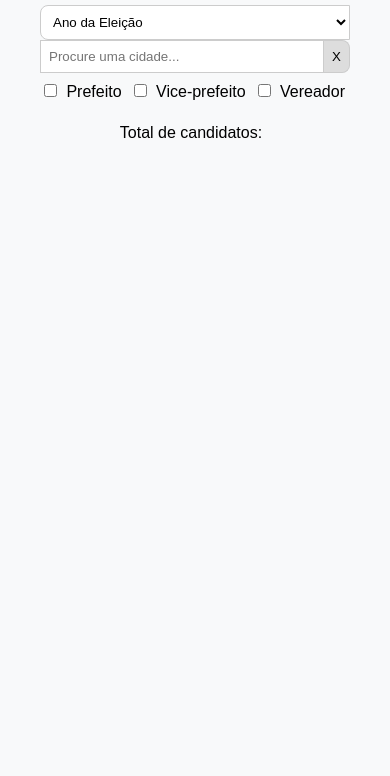
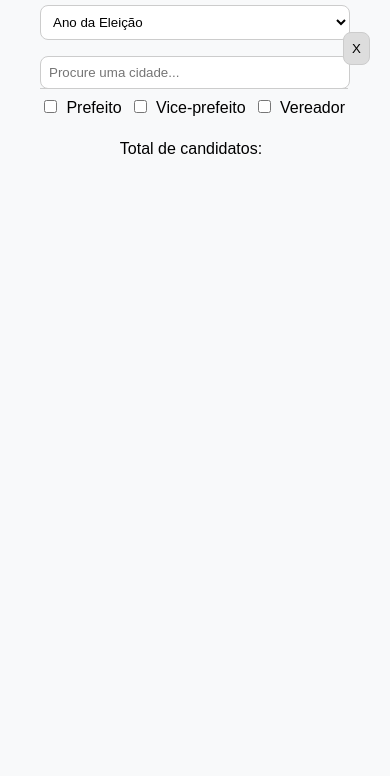
Before and after one commit to murillo-ferrari/divulgacand2024, a plain HTML site: page index.html in a window 390 px wide. Shown: the part 68-844 px from the top of the page. Drawn offline with Linux system fonts and the light colour scheme.

Commit message:
Ajustes mobile nos campos de busca
Changes to be committed:
	modified:   index.html
	modified:   scripts.js
	modified:   styles.css

```diff
--- a/index.html
+++ b/index.html
@@ -31,7 +31,6 @@
             </div>
             <div class="search-box">
                 <input type="text" class="search-box__input" id="searchBox" placeholder="Procure uma cidade...">
-                <button class="search-box__clear-button" id="clearButton">X</button>
                 <ul class="search-box__suggestions" id="suggestions"></ul>
             </div>
             <div class="checkbox-buttons">
@@ -45,6 +44,7 @@
                     <input type="checkbox" name="office" value="13" class="checkbox-buttons__input"> Vereador
                 </label>
             </div>
+            <button class="search-box__clear-button" id="clearButton">X</button>
         </div>
         <div class="divulga-Cand__totalCandidates">
             <p>Total de candidatos: </p><span id="totalCandidates"></span>
--- a/scripts.js
+++ b/scripts.js
@@ -9,18 +9,18 @@ document.addEventListener("DOMContentLoaded", () => {
     const searchResult        = [];
     const electionYearData    = [];
     const tseElectionData     = [
-        {id:2045202024,ano:2024,nomeEleicao:"Eleições Municipais 2024",tipoEleicao:"O",tipoAbrangencia:"M",dataEleicao:2024-10-06,},
-        {id:2040602022,ano:2022,nomeEleicao:"Eleição Geral Federal 2022",tipoEleicao:"O",tipoAbrangencia:"F",dataEleicao:2022-10-02,},
-        //{id:2032002020,ano:2020,nomeEleicao:"Eleições Municipais 2020 - AP",tipoEleicao:"O",tipoAbrangencia:"M",dataEleicao:2020-11-14,},
-        {id:2030402020,ano:2020,nomeEleicao:"Eleições Municipais 2020",tipoEleicao:"O",tipoAbrangencia:"M",dataEleicao:2020-11-15,},
-        {id:2022802018,ano:2018,nomeEleicao:"Eleição Geral Federal 2018",tipoEleicao:"O",tipoAbrangencia:"F",dataEleicao:2018-10-07,},
-        {id:2,ano:2016,nomeEleicao:"Eleições Municipais 2016",tipoEleicao:"O",tipoAbrangencia:"M",dataEleicao:2016-10-02,},
-        {id:680,ano:2014,nomeEleicao:"Eleições Gerais 2014",tipoEleicao:"O",tipoAbrangencia:"F",dataEleicao:2014-10-05,},
-        {id:1699,ano:2012,nomeEleicao:"Eleição Municipal 2012",tipoEleicao:"O",tipoAbrangencia:"M",dataEleicao:2012-10-07,},
-        {id:14417,ano:2010,nomeEleicao:"Eleições 2010",tipoEleicao:"O",tipoAbrangencia:"F",dataEleicao:null,},
-        {id:14422,ano:2008,nomeEleicao:"Eleições 2008",tipoEleicao:"O",tipoAbrangencia:"M",dataEleicao:2008-10-05,},
-        {id:14423,ano:2006,nomeEleicao:"Eleições 2006",tipoEleicao:"O",tipoAbrangencia:"F",dataEleicao:null,},
-        {id:14431,ano:2004,nomeEleicao:"Eleições 2004",tipoEleicao:"O",tipoAbrangencia:"M",dataEleicao:null,}
+        {id:2045202024,ano:2024,nomeEleicao:"Eleições Municipais 2024",tipoEleicao:"O",tipoAbrangencia:"M",dataEleicao:"2024-10-06"},
+        {id:2040602022,ano:2022,nomeEleicao:"Eleição Geral Federal 2022",tipoEleicao:"O",tipoAbrangencia:"F",dataEleicao:"2022-10-02"},
+        //{id:2032002020,ano:2020,nomeEleicao:"Eleições Municipais 2020 - AP",tipoEleicao:"O",tipoAbrangencia:"M",dataEleicao:"2020-11-14"},
+        {id:2030402020,ano:2020,nomeEleicao:"Eleições Municipais 2020",tipoEleicao:"O",tipoAbrangencia:"M",dataEleicao:"2020-11-15"},
+        {id:2022802018,ano:2018,nomeEleicao:"Eleição Geral Federal 2018",tipoEleicao:"O",tipoAbrangencia:"F",dataEleicao:"2018-10-07"},
+        {id:2,ano:2016,nomeEleicao:"Eleições Municipais 2016",tipoEleicao:"O",tipoAbrangencia:"M",dataEleicao:"2016-10-02"},
+        {id:680,ano:2014,nomeEleicao:"Eleições Gerais 2014",tipoEleicao:"O",tipoAbrangencia:"F",dataEleicao:"2014-10-05"},
+        {id:1699,ano:2012,nomeEleicao:"Eleição Municipal 2012",tipoEleicao:"O",tipoAbrangencia:"M",dataEleicao:"2012-10-07"},
+        {id:14417,ano:2010,nomeEleicao:"Eleições 2010",tipoEleicao:"O",tipoAbrangencia:"F",dataEleicao:null},
+        {id:14422,ano:2008,nomeEleicao:"Eleições 2008",tipoEleicao:"O",tipoAbrangencia:"M",dataEleicao:"2008-10-05"},
+        {id:14423,ano:2006,nomeEleicao:"Eleições 2006",tipoEleicao:"O",tipoAbrangencia:"F",dataEleicao:null},
+        {id:14431,ano:2004,nomeEleicao:"Eleições 2004",tipoEleicao:"O",tipoAbrangencia:"M",dataEleicao:null}
     ]
 
     let selectedCandidates    = [];
@@ -343,7 +343,7 @@ document.addEventListener("DOMContentLoaded", () => {
     clearButton.addEventListener('click', clearCandidates);
 
     function clearCandidates() {
-        const electionYearSelect = electionYearChooser;
+        const electionYearSelect = electionYearList;
         document.querySelectorAll('.checkbox-buttons__input').forEach(checkbox => {
             checkbox.checked = false;
         });
--- a/styles.css
+++ b/styles.css
@@ -101,17 +101,6 @@ h1.divulga-Cand__title {
     margin: 20px auto;
 }
 
-@media (max-width: 660px) {
-    .divulga-Cand__search-container {
-        display: block;
-        max-width: 310px;
-    }
-
-    .checkbox-buttons {
-        margin-top: 8px;
-    }
-}
-
 #electionYearList {
     background-color: #fff;
     cursor: pointer;
@@ -126,6 +115,11 @@ h1.divulga-Cand__title {
     display: flex;
 }
 
+.search-box__input {
+    border-top-right-radius: 8px;
+    border-bottom-right-radius: 8px;
+}
+
 .search-box__input,
 #electionYearList {
     width: 100%;
@@ -137,15 +131,13 @@ h1.divulga-Cand__title {
 .search-box__clear-button {
     padding: 8px;
     border: 1px solid #ccc;
-    border-left: none;
     background-color: #ddd;
     cursor: pointer;
-    border-top-right-radius: 8px;
-    border-bottom-right-radius: 8px;
+    border-radius: 8px;
 }
 
 .search-box__suggestions {
-    font-size: 14px;
+    font-size: 12px;
     list-style-type: none;
     padding: 0;
     margin-top: 32px;
@@ -154,9 +146,24 @@ h1.divulga-Cand__title {
     max-height: 150px;
     overflow-y: auto;
     position: absolute;
-    width: 92.8%;
+    width: 98.8%;
     background-color: #fff;
     z-index: 1000;
+    border-top-right-radius: 8px;
+    border-bottom-right-radius: 8px;
+}
+
+.search-box__suggestions::-webkit-scrollbar {
+    width: 4px;
+}
+
+.search-box__suggestions::-webkit-scrollbar-thumb {
+    background-color: #C00;
+    border-radius: 2px;
+}
+
+.search-box__suggestions::-webkit-scrollbar-track {
+    background-color: gray !important;
 }
 
 .search-box__suggestions li {
@@ -184,3 +191,34 @@ h1.divulga-Cand__title {
 .checkbox-buttons__input {
     margin-right: 5px;
 }
+
+@media (max-width: 660px) {
+    .divulga-Cand__search-container {
+        display: block;
+        max-width: 310px;
+    }
+
+    .checkbox-buttons {
+        margin-top: 8px;
+    }
+
+    button#clearButton {
+        position: absolute;
+        right: 20px;
+        top: 100px;
+    }
+
+    input#searchBox,
+    #electionYearList {
+        border-radius: 8px;
+    }
+
+    .electionYear {
+        margin-bottom: 16px;
+        border-radius: 8px;
+    }
+
+    .search-box__suggestions {
+        border-radius: unset;
+    }
+}
```
